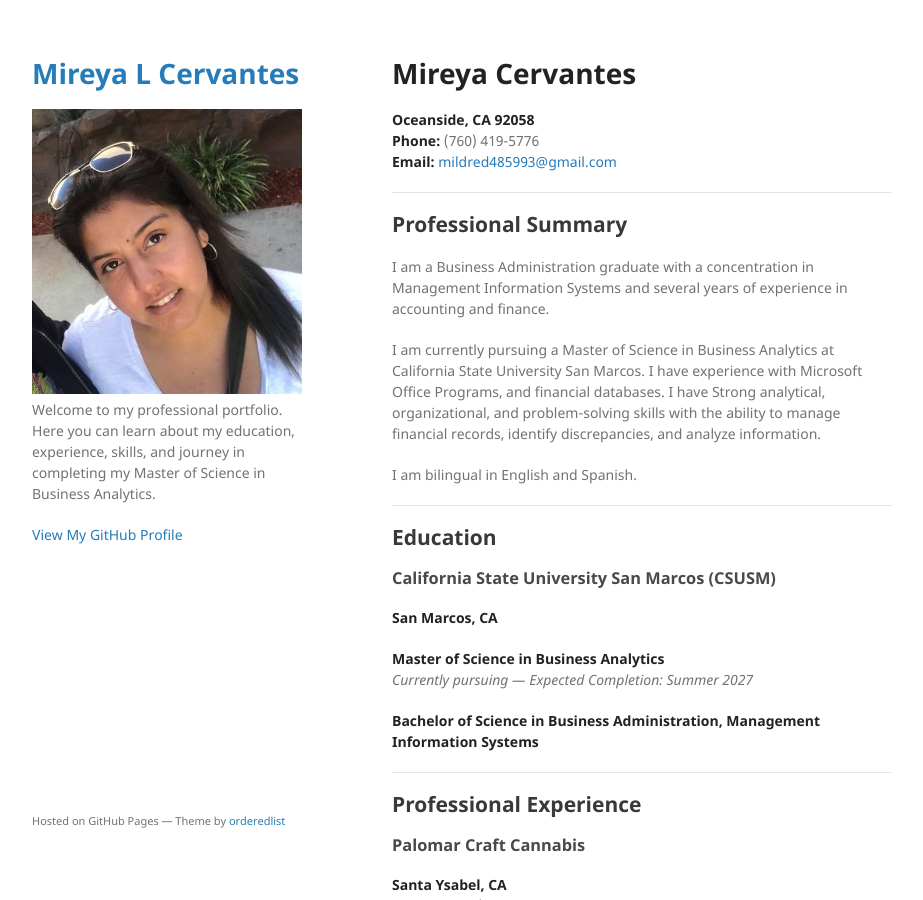
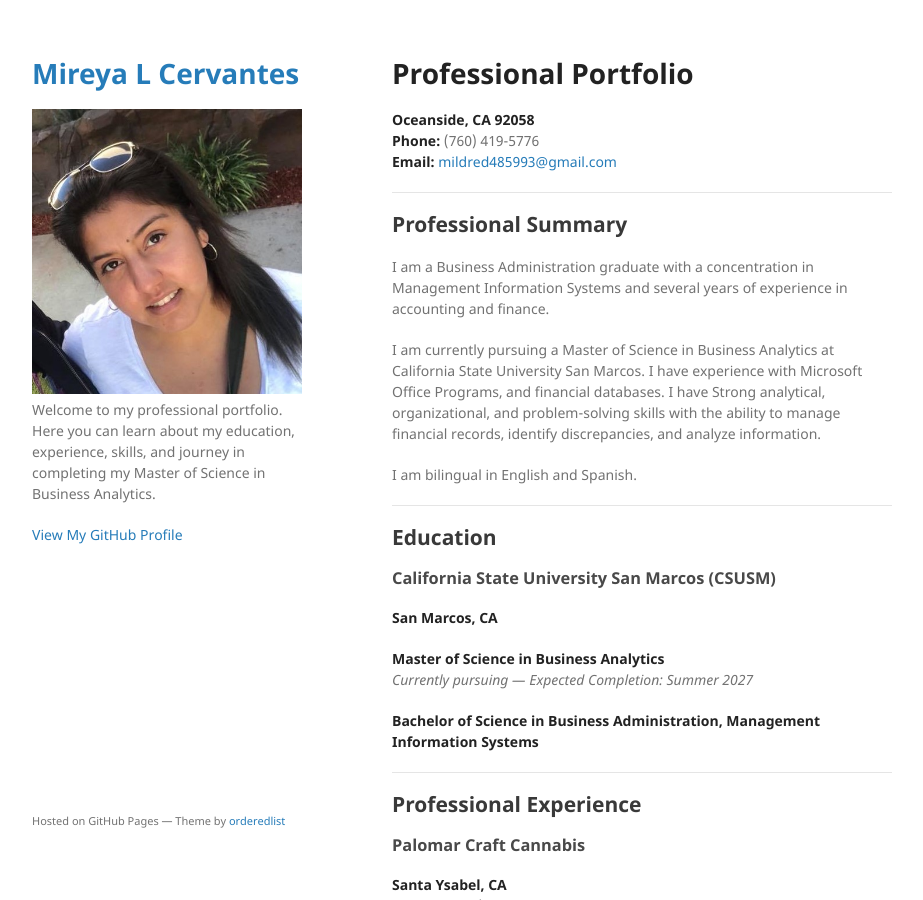
Before and after one commit to cmireya/cmireya.github.io, a Jekyll site: the page built from index.md, in a window 1280 px wide and 900 px high. Shown: the whole window, without its empty margins (178-1101 px from the left). Built offline with Jekyll 4.4.1, drawn with Linux system fonts in a browser that asks for light colours; our own code applies the rules of GitHub Pages for plain Markdown files.

Commit message:
Update index.md

```diff
--- a/index.md
+++ b/index.md
@@ -2,7 +2,7 @@
 layout: default
 ---
 
-# Mireya Cervantes
+# Professional Portfolio
 
 **Oceanside, CA 92058**
 **Phone:** (760) 419-5776
```
